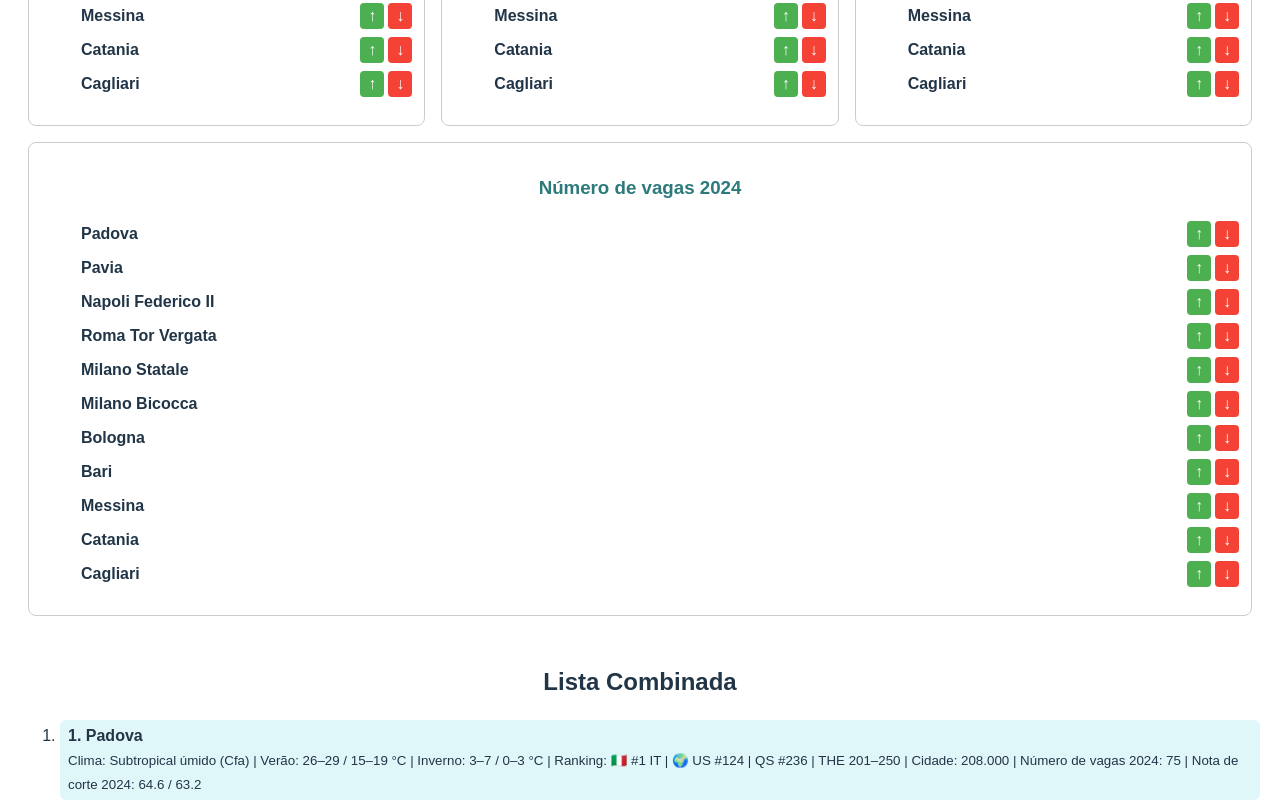
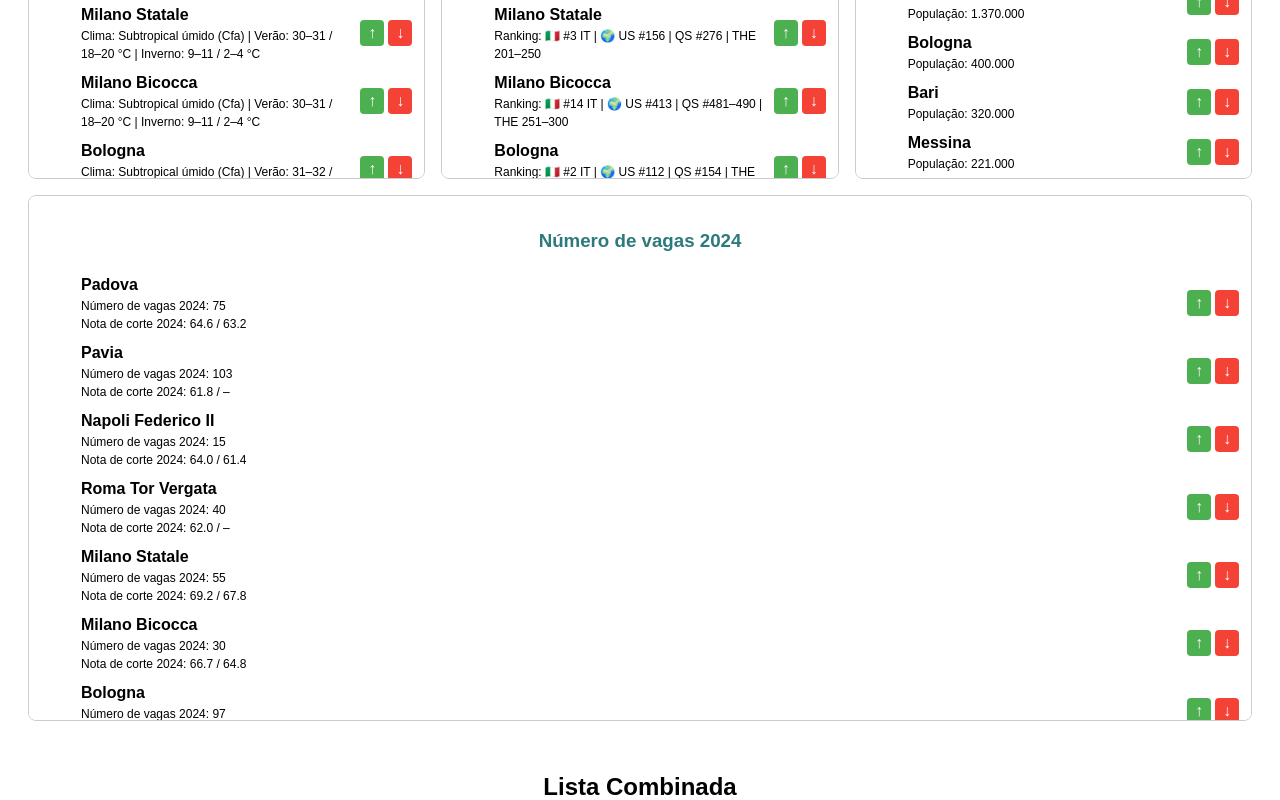
Before and after one commit to carolinessantos/choosemed, a React (Vite) app: page / in a window 1280 px wide. Shown: the part 500-1300 px from the top of the page. Built offline with nearby package versions, Linux system fonts and the light colour scheme.

Commit message:
Update App.tsx

```diff
--- a/src/App.tsx
+++ b/src/App.tsx
@@ -10,7 +10,7 @@ interface University {
 }
 
 const allUniversities: University[] = [
-  { name: "Padova", ranking: "🇮🇹 #1 IT | 🌍 US #124 | QS #236 | THE 201–250", citySize: "208.000", climate: "Subtropical úmido (Cfa) | Verão: 26–29 / 15–19 °C | Inverno: 3–7 / 0–3 °C", vagas2024: "75", notaCorte2024: "64.6 / 63.2" },
+  { name: "Padova", ranking: "🇮🇹 #1 IT | 🌍 US #124 | QS #236 | THE 201–250", citySize: "208.000", climate: "Subtropical úmido (Cfa) | Verão: 26–29 / 15–19 °C | Inverno: 3–7 / 0—3 °C", vagas2024: "75", notaCorte2024: "64.6 / 63.2" },
   { name: "Pavia", ranking: "🇮🇹 #8 IT | 🌍 US #275 | QS #581–590 | THE 301–350", citySize: "74.000", climate: "Subtropical úmido (Cfa) | Verão: ~32 / ~20 °C | Inverno: ~9 / ~1–2 °C", vagas2024: "103", notaCorte2024: "61.8 / –" },
   { name: "Napoli Federico II", ranking: "🇮🇹 #5 IT | 🌍 US #186 | QS #351–400 | THE 351–400", citySize: "908.000", climate: "Mediterrânico | Verão: 30–31 / 18–19 °C | Inverno: 15–16 / 9–10 °C", vagas2024: "15", notaCorte2024: "64.0 / 61.4" },
   { name: "Roma Tor Vergata", ranking: "🇮🇹 #13 IT | 🌍 US #408 | QS #601–650 | THE 301–350", citySize: "2.750.000", climate: "Mediterrânico (Csa) | Verão: 30 / 20 °C | Inverno: 12 / 3 °C", vagas2024: "40", notaCorte2024: "62.0 / –" },
@@ -75,10 +75,12 @@ function ListEditor({
   title,
   list,
   setList,
+  field
 }: {
   title: string;
   list: string[];
   setList: React.Dispatch<React.SetStateAction<string[]>>;
+  field: keyof University;
 }) {
   const moveUp = (index: number) => {
     if (index === 0) return;
@@ -103,20 +105,31 @@ function ListEditor({
       margin: 8,
       flex: 1,
       overflowY: "auto",
-      maxHeight: 500
+      maxHeight: 500,
+      backgroundColor: "white",
+      color: "black"
     }}>
       <h3 style={{ textAlign: "center", fontWeight: "bold", color: "#2c7a7b" }}>{title}</h3>
       <ol>
-        {list.map((uniName, i) => (
+        {list.map((uniName, i) => {
+          const data = getUniversityData(uniName);
+          return (
             <li key={uniName} style={{
               marginBottom: 8,
               display: "flex",
               justifyContent: "space-between",
               alignItems: "center",
               gap: 10,
+              color: "black"
             }}>
               <div style={{ flex: 1 }}>
                 <strong>{uniName}</strong>
+                <div style={{ fontSize: 12 }}>
+                  {field === "ranking" && <>Ranking: {data?.ranking}</>}
+                  {field === "climate" && <>Clima: {data?.climate}</>}
+                  {field === "citySize" && <>População: {data?.citySize}</>}
+                  {field === "vagas2024" && <>Número de vagas 2024: {data?.vagas2024}<br />Nota de corte 2024: {data?.notaCorte2024}</>}
+                </div>
               </div>
               <div>
                 <button onClick={() => moveUp(i)} disabled={i === 0}
@@ -140,7 +153,8 @@ function ListEditor({
                   }}>↓</button>
               </div>
             </li>
-        ))}
+          );
+        })}
       </ol>
     </div>
   );
@@ -163,14 +177,14 @@ export default function App() {
   }, [clima, ranking, tamanhoCidade, vagas]);
 
   return (
-    <div style={{ fontFamily: "Arial, sans-serif", padding: 20, backgroundColor: "white" }}>
+    <div style={{ fontFamily: "Arial, sans-serif", padding: 20, backgroundColor: "white", color: "black" }}>
       <h1 style={{ textAlign: "center", color: "#2c7a7b" }}>ChooseMed</h1>
 
       <div style={{ display: "flex", flexWrap: "wrap" }}>
-        <ListEditor title="Clima" list={clima} setList={setClima} />
-        <ListEditor title="Ranking" list={ranking} setList={setRanking} />
-        <ListEditor title="Tamanho Cidade" list={tamanhoCidade} setList={setTamanhoCidade} />
-        <ListEditor title="Número de vagas 2024" list={vagas} setList={setVagas} />
+        <ListEditor title="Clima" list={clima} setList={setClima} field="climate" />
+        <ListEditor title="Ranking" list={ranking} setList={setRanking} field="ranking" />
+        <ListEditor title="Tamanho Cidade" list={tamanhoCidade} setList={setTamanhoCidade} field="citySize" />
+        <ListEditor title="Número de vagas 2024" list={vagas} setList={setVagas} field="vagas2024" />
       </div>
 
       <section style={{ marginTop: 40 }}>
@@ -183,7 +197,8 @@ export default function App() {
                 marginBottom: 8,
                 padding: "4px 8px",
                 borderRadius: 6,
-                backgroundColor: i % 2 === 0 ? "#e0f7fa" : "#f1f8e9"
+                backgroundColor: i % 2 === 0 ? "#e0f7fa" : "#f1f8e9",
+                color: "black"
               }}>
                 <strong>{i + 1}. {uni}</strong><br />
                 <small>
```
Lines whose indentation alone changed are shown as unchanged.
